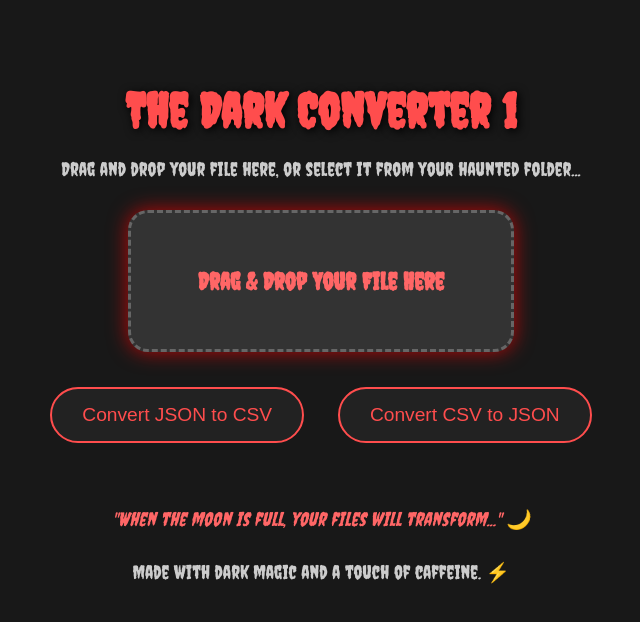
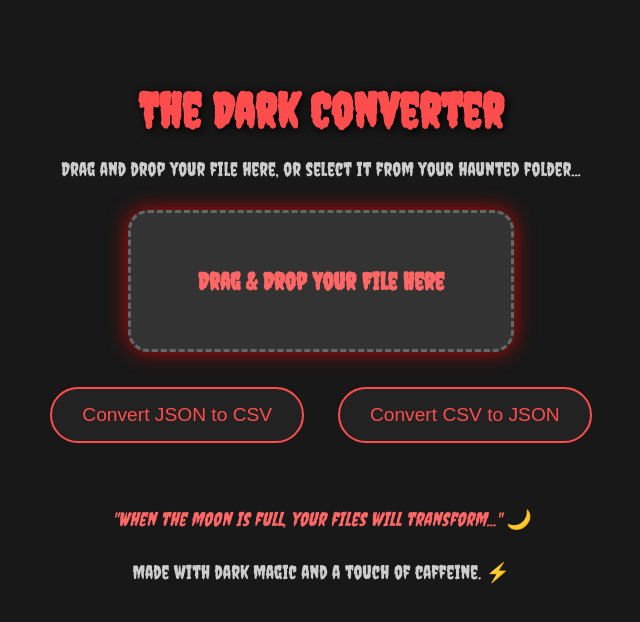
Before and after one commit to RUSTEMATOR/JsonCsvConverter, a plain HTML site: page index.html in a window 1280 px wide. Shown: the whole page, without its empty margins (319-959 px from the left). Drawn offline with Linux system fonts and the light colour scheme.

Commit message:
Update index.html

```diff
--- a/index.html
+++ b/index.html
@@ -103,7 +103,7 @@
     <link href="https://fonts.googleapis.com/css2?family=Creepster&display=swap" rel="stylesheet">
 </head>
 <body>
-    <h1>The Dark Converter 1 </h1>
+    <h1>The Dark Converter</h1>
     <p>Drag and drop your file here, or select it from your haunted folder...</p>
 
     <!-- Drag and Drop Area -->
```
